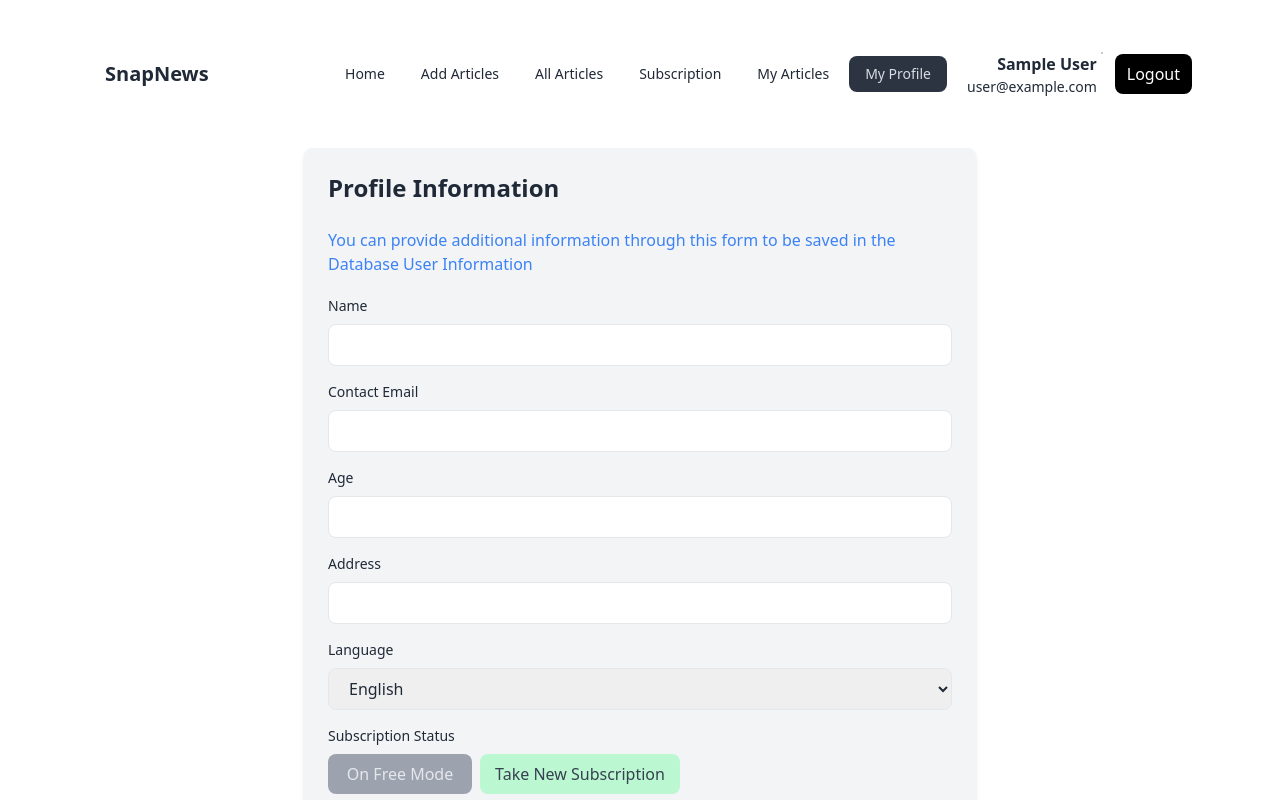
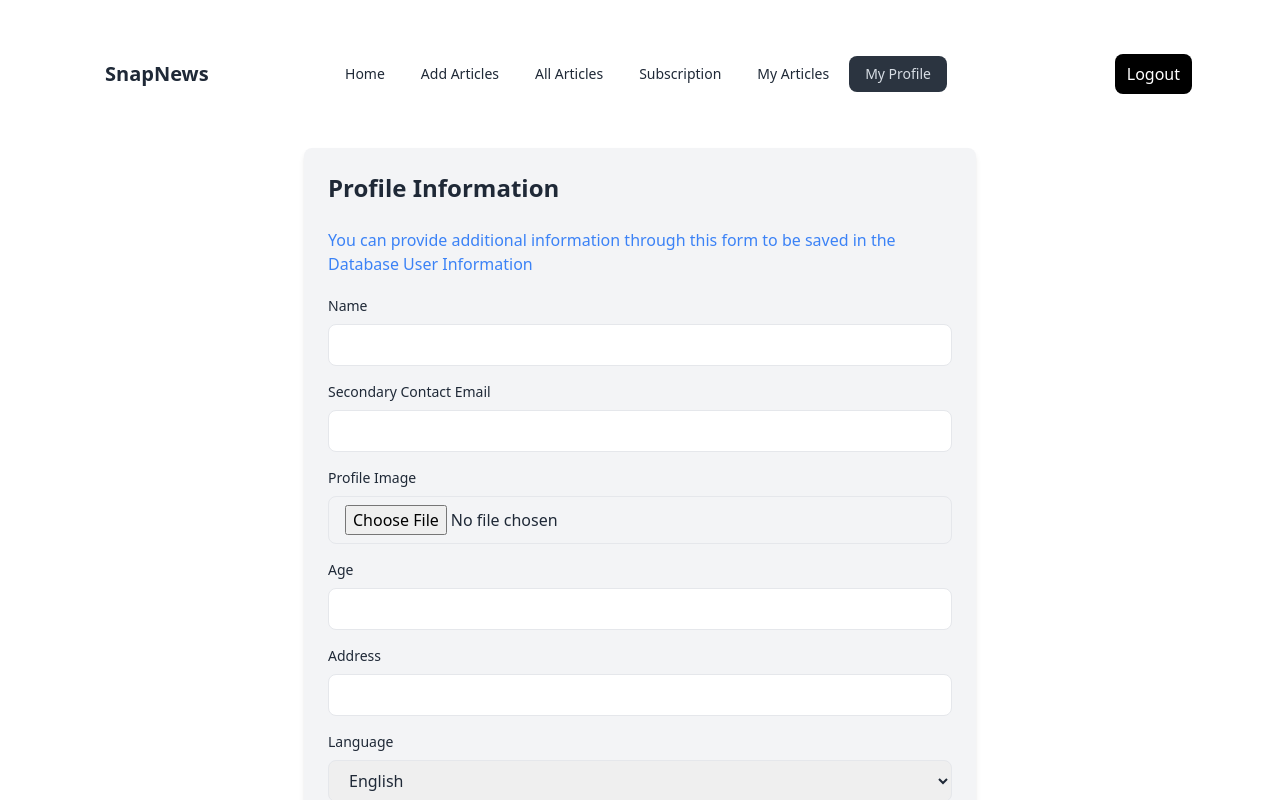
Before and after one commit to Hr-Sajib/Snap-News, a React (Vite) app: page /my-profile in a window 1280 px wide. Shown: the top 800 px of the page. Built offline with nearby package versions, Linux system fonts and the light colour scheme; no server answers; sample sign-in values are in the browser's storage.

Commit message:
post work

```diff
--- a/src/components/MyProfile.jsx
+++ b/src/components/MyProfile.jsx
@@ -5,7 +5,10 @@ import { AuthContext } from './AuthProvider/AuthProvider';
 import Swal from 'sweetalert2';
 import { Helmet } from 'react-helmet-async';
 import Aos from "aos";
-import 'aos/dist/aos.css'
+import 'aos/dist/aos.css';
+
+const Image_Hosting_key = import.meta.env.VITE_Image_Hosting_key;
+const Image_Hosting_API = `https://api.imgbb.com/1/upload?key=${Image_Hosting_key}`;
 
 const MyProfile = () => {
     const [formData, setFormData] = useState({
@@ -14,22 +17,24 @@ const MyProfile = () => {
         age: '',
         address: '',
         language: 'english',
-        favoriteCategories: []
+        favoriteCategories: [],
+        userImage: ''
     });
 
     const [loading, setLoading] = useState(false);
     const [premium, setPremium] = useState(null);
+    const [imageFile, setImageFile] = useState(null);
 
     const { user } = useContext(AuthContext);
     const email = user?.email;
 
     useEffect(() => {
         if (email) {
-            axios.get(`https://snapnews-server.vercel.app/getUser/${email}`,{
+            axios.get(`https://snapnews-server.vercel.app/getUser/${email}`, {
                 headers: {
-                  authorization: `Bearer ${localStorage.getItem('access-token')}`
+                    authorization: `Bearer ${localStorage.getItem('access-token')}`
                 },
-              })
+            })
                 .then(response => {
                     const data = response.data;
                     setFormData({
@@ -38,7 +43,8 @@ const MyProfile = () => {
                         age: data.age || '',
                         address: data.address || '',
                         language: data.language || 'english',
-                        favoriteCategories: data.favoriteCategories || []
+                        favoriteCategories: data.favoriteCategories || [],
+                        userImage: data.userImage || ''
                     });
                     setPremium(data.premiumToken);
                 })
@@ -57,21 +63,44 @@ const MyProfile = () => {
                     : prevData.favoriteCategories.filter(category => category !== value);
                 return { ...prevData, favoriteCategories: updatedCategories };
             });
+        } else if (type === 'file') {
+            setImageFile(e.target.files[0]);
         } else {
             setFormData({ ...formData, [name]: value });
         }
     };
 
-    const handleSubmit = (e) => {
+    const handleSubmit = async (e) => {
         e.preventDefault();
         setLoading(true);
-        const formInputData = { ...formData };
+
+        let imageUrl = formData.userImage;
+        if (imageFile) {
+            const formData = new FormData();
+            formData.append('image', imageFile);
+
+            try {
+                const response = await axios.post(Image_Hosting_API, formData);
+                imageUrl = response.data.data.url;
+            } catch (error) {
+                console.error('Error uploading image:', error);
+                Swal.fire({
+                    title: 'Error!',
+                    text: 'There was an error uploading your image. Please try again.',
+                    icon: 'error',
+                    confirmButtonText: 'OK'
+                });
+                setLoading(false);
+                return;
+            }
+        }
+
+        const formInputData = { ...formData, userImage: imageUrl };
 
         axios.put(`https://snapnews-server.vercel.app/updateUserInfo/${email}`, formInputData, {
             headers: {
                 'Content-Type': 'application/json',
                 authorization: `Bearer ${localStorage.getItem('access-token')}`
-
             },
         })
             .then(response => {
@@ -97,15 +126,14 @@ const MyProfile = () => {
             });
     };
 
-
-    useEffect(()=>{
+    useEffect(() => {
         Aos.init();
-      },[])
+    }, []);
 
     return (
-        <div  data-aos="fade-up" className="max-w-2xl mx-auto mt-10 p-6 bg-gray-100 rounded-lg shadow-md">
+        <div data-aos="fade-up" className="max-w-2xl mx-auto mt-10 p-6 bg-gray-100 rounded-lg shadow-md">
             <Helmet>
-                 <title>SnapNews My Profile</title>
+                <title>SnapNews My Profile</title>
             </Helmet>
             <h2 className="text-2xl font-semibold mb-6">Profile Information</h2>
 
@@ -127,12 +155,24 @@ const MyProfile = () => {
                 </div>
 
                 <div className="mb-4">
-                    <label htmlFor="contactEmail" className="block text-sm font-medium mb-2">Contact Email</label>
+                    <label htmlFor="contactEmail" className="block text-sm font-medium mb-2">Secondary Contact Email</label>
                     <input
                         type="email"
                         id="contactEmail"
                         name="contactEmail"
                         value={formData.contactEmail}
+                        onChange={handleChange}
+                        className="w-full px-4 py-2 border rounded-lg focus:outline-none focus:border-blue-500"
+                    />
+                </div>
+
+                <div className="mb-4">
+                    <label htmlFor="userImage" className="block text-sm font-medium mb-2">Profile Image</label>
+                    <input
+                        type="file"
+                        id="userImage"
+                        name="userImage"
+                        accept="image/*"
                         onChange={handleChange}
                         className="w-full px-4 py-2 border rounded-lg focus:outline-none focus:border-blue-500"
                     />
@@ -179,11 +219,11 @@ const MyProfile = () => {
 
                 <div className="mb-4">
                     <label htmlFor="subscriptionStatus" className="block text-sm font-medium mb-2">Subscription Status</label>
-                    <div  className='flex gap-2 items-center'>
+                    <div className='flex gap-2 items-center'>
                         {premium ? (
-                            <p  className='bg-blue-400 p-2 text-white rounded-lg w-36 text-center'>Premium Mode</p>
+                            <p className='bg-blue-400 p-2 text-white rounded-lg w-36 text-center'>Premium Mode</p>
                         ) : (
-                            <p  className='bg-gray-400 p-2 text-gray-200 rounded-lg w-36 text-center'>On Free Mode</p>
+                            <p className='bg-gray-400 p-2 text-gray-200 rounded-lg w-36 text-center'>On Free Mode</p>
                         )}
                         <Link to='/subscription' className='bg-green-200 p-2 text-gray-700 rounded-lg w-[200px] text-center'>Take New Subscription</Link>
                     </div>
@@ -210,6 +250,8 @@ const MyProfile = () => {
                     </div>
                 </div>
 
+
+
                 <button
                     type="submit"
                     className="w-full mt-5 bg-blue-500 text-white font-semibold px-4 py-2 rounded-lg hover:bg-blue-600 transition duration-200"
--- a/src/components/Shared/Navbar.jsx
+++ b/src/components/Shared/Navbar.jsx
@@ -17,7 +17,7 @@ const Navbar = () => {
 
     useEffect(() => {
         if (email) {
-            axios.get(`http://localhost:5500/getUser/${email}`, {
+            axios.get(`https://snapnews-server.vercel.app/getUser/${email}`, {
                 headers: {
                     'Content-Type': 'application/json',
                     authorization: `Bearer ${localStorage.getItem('access-token')}`
@@ -45,7 +45,6 @@ const Navbar = () => {
             console.log(error.message);
         });
     }
-
 
     const navlinks =
         <>
@@ -100,13 +99,13 @@ const Navbar = () => {
             </div>
             <div className="navbar-end">
                 <div>
-                    { user &&
+                    { savedUser &&
                             <div className="lg:flex hidden px-3 gap-1">
                                 <div>
-                                    <p className="font-bold text-right">{user.displayName}</p>
-                                    <p className="text-[14px] text-right">{user.email}</p>
+                                    <p className="font-bold text-right">{savedUser.name}</p>
+                                    <p className="text-[14px] text-right">{savedUser.userEmail}</p>
                                 </div>
-                                <div className="tooltip" data-tip={user.displayName}><img className="w-10 rounded-full" src={user.photoURL} alt="" /></div>
+                                <div className="tooltip" data-tip={user.displayName}><img className="w-12 border border-black rounded-full" src={savedUser.userImage} alt="" /></div>
 
                             </div>
                     }
```
